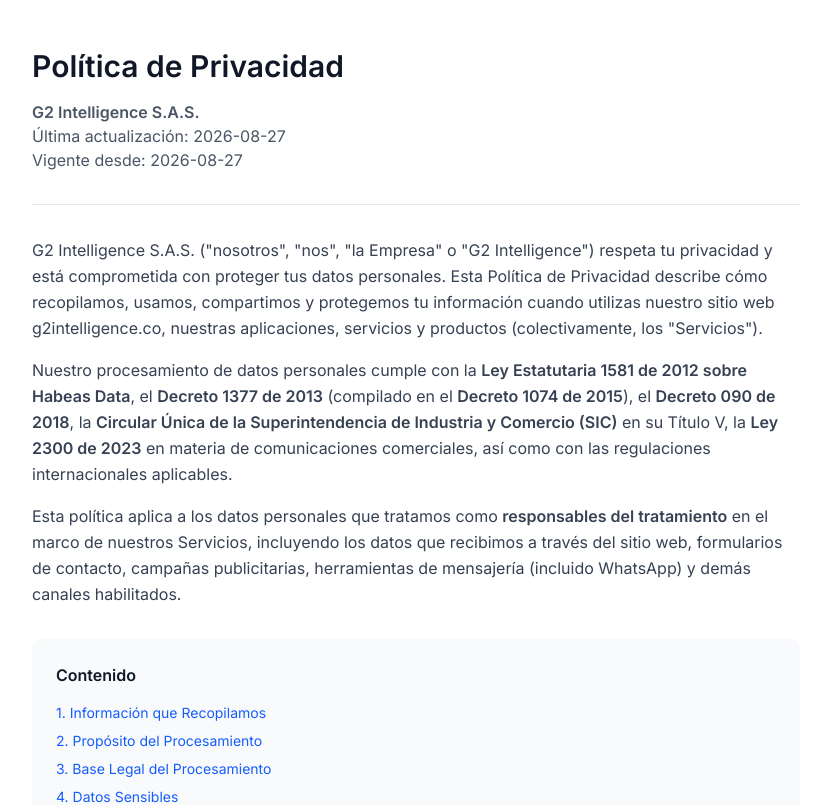
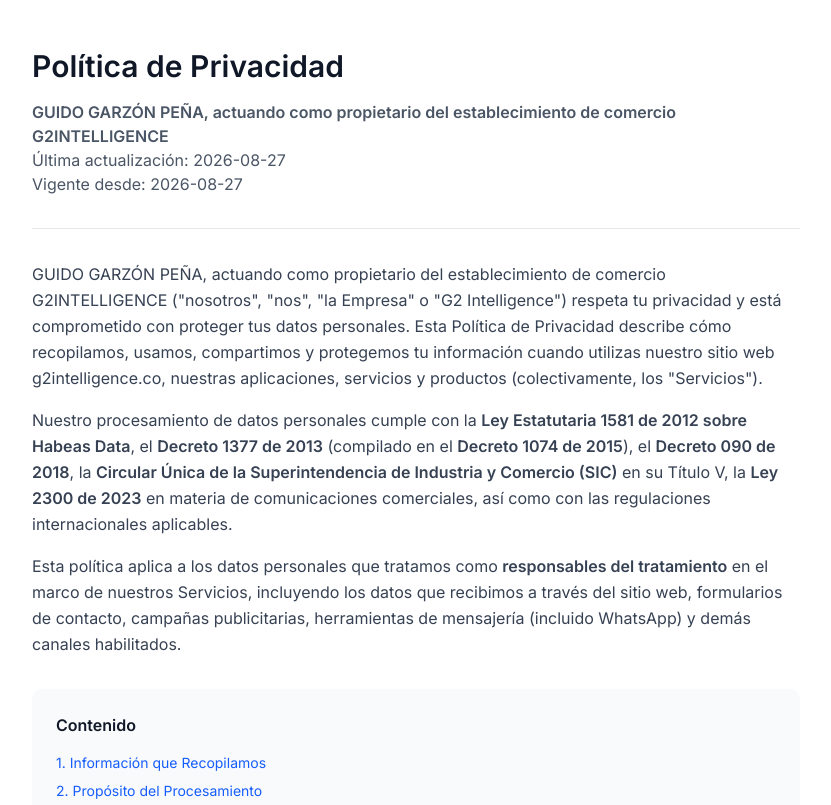
Before and after one commit to guidogar123/web_g2, a Next.js app in the folder sitio-g2-nextjs/: page /politica-privacidad in a window 1280 px wide. Shown: the top 805 px of the page, without its empty margins (224-1055 px from the left). Built offline with nearby package versions, Linux system fonts and the light colour scheme.

Commit message:
fix(legal): razón social correcta GUIDO GARZÓN PEÑA / G2INTELLIGENCE en páginas legales

```diff
--- a/sitio-g2-nextjs/src/app/politica-cookies/page.tsx
+++ b/sitio-g2-nextjs/src/app/politica-cookies/page.tsx
@@ -26,7 +26,7 @@
         <div className="mb-8 border-b border-gray-200 pb-8">
           <h1 className="text-3xl font-bold text-gray-900 mb-4">Política de Cookies</h1>
           <p className="text-gray-600">
-            <strong>G2 Intelligence S.A.S.</strong> (NIT 94527160-5)
+            <strong>GUIDO GARZÓN PEÑA</strong>, actuando como propietario del establecimiento de comercio <strong>G2INTELLIGENCE</strong> (NIT 94.527.160-5)
             <br />
             Última actualización: {lastUpdated}
             <br />
@@ -118,7 +118,7 @@
         {/* Footer */}
         <div className="mt-12 pt-8 border-t border-gray-200 text-center text-gray-600 text-sm">
           <p>
-            © 2026 G2 Intelligence S.A.S. Todos los derechos reservados.
+            © 2026 GUIDO GARZÓN PEÑA, actuando como propietario del establecimiento de comercio G2INTELLIGENCE. Todos los derechos reservados.
             <br />
             Última actualización: {lastUpdated}
           </p>
--- a/sitio-g2-nextjs/src/app/politica-privacidad/page.tsx
+++ b/sitio-g2-nextjs/src/app/politica-privacidad/page.tsx
@@ -34,7 +34,7 @@
         <div className="mb-8 border-b border-gray-200 pb-8">
           <h1 className="text-3xl font-bold text-gray-900 mb-4">Política de Privacidad</h1>
           <p className="text-gray-600">
-            <strong>G2 Intelligence S.A.S.</strong>
+            <strong>GUIDO GARZÓN PEÑA, actuando como propietario del establecimiento de comercio G2INTELLIGENCE</strong>
             <br />
             Última actualización: {lastUpdated}
             <br />
@@ -45,7 +45,7 @@
         {/* Intro */}
         <section className="mb-8">
           <p className="text-gray-700 leading-relaxed mb-4">
-            G2 Intelligence S.A.S. ("nosotros", "nos", "la Empresa" o "G2 Intelligence") respeta tu privacidad y está comprometida con proteger tus datos personales. Esta Política de Privacidad describe cómo recopilamos, usamos, compartimos y protegemos tu información cuando utilizas nuestro sitio web g2intelligence.co, nuestras aplicaciones, servicios y productos (colectivamente, los "Servicios").
+            GUIDO GARZÓN PEÑA, actuando como propietario del establecimiento de comercio G2INTELLIGENCE ("nosotros", "nos", "la Empresa" o "G2 Intelligence") respeta tu privacidad y está comprometido con proteger tus datos personales. Esta Política de Privacidad describe cómo recopilamos, usamos, compartimos y protegemos tu información cuando utilizas nuestro sitio web g2intelligence.co, nuestras aplicaciones, servicios y productos (colectivamente, los "Servicios").
           </p>
           <p className="text-gray-700 leading-relaxed mb-4">
             Nuestro procesamiento de datos personales cumple con la <strong>Ley Estatutaria 1581 de 2012 sobre Habeas Data</strong>, el <strong>Decreto 1377 de 2013</strong> (compilado en el <strong>Decreto 1074 de 2015</strong>), el <strong>Decreto 090 de 2018</strong>, la <strong>Circular Única de la Superintendencia de Industria y Comercio (SIC)</strong> en su Título V, la <strong>Ley 2300 de 2023</strong> en materia de comunicaciones comerciales, así como con las regulaciones internacionales aplicables.
@@ -384,7 +384,7 @@
 
           <div className="bg-gray-50 p-6 rounded-lg space-y-2">
             <p>
-              <strong>Empresa:</strong> G2 Intelligence S.A.S. (NIT 94527160-5)
+              <strong>Empresa:</strong> GUIDO GARZÓN PEÑA, actuando como propietario del establecimiento de comercio G2INTELLIGENCE (NIT 94.527.160-5)
             </p>
             <p>
               <strong>Correo Electrónico:</strong> <a href="mailto:privacidad@g2intelligence.co" className="text-blue-600 hover:underline">privacidad@g2intelligence.co</a>
@@ -408,7 +408,7 @@
         {/* Footer */}
         <div className="mt-12 pt-8 border-t border-gray-200 text-center text-gray-600 text-sm">
           <p>
-            © 2026 G2 Intelligence S.A.S. Todos los derechos reservados.
+            © 2026 GUIDO GARZÓN PEÑA, actuando como propietario del establecimiento de comercio G2INTELLIGENCE. Todos los derechos reservados.
             <br />
             Última actualización: {lastUpdated}
           </p>
--- a/sitio-g2-nextjs/src/app/terminos-servicio/page.tsx
+++ b/sitio-g2-nextjs/src/app/terminos-servicio/page.tsx
@@ -27,7 +27,7 @@
         <div className="mb-8 border-b border-gray-200 pb-8">
           <h1 className="text-3xl font-bold text-gray-900 mb-4">Términos de Servicio</h1>
           <p className="text-gray-600">
-            <strong>G2 Intelligence S.A.S.</strong>
+            <strong>GUIDO GARZÓN PEÑA, actuando como propietario del establecimiento de comercio G2INTELLIGENCE</strong>
             <br />
             Última actualización: {lastUpdated}
             <br />
@@ -38,7 +38,7 @@
         {/* Intro */}
         <section className="mb-8">
           <p className="text-gray-700 leading-relaxed mb-4">
-            Estos Términos de Servicio ("Términos") regulan el acceso y uso del sitio web g2intelligence.co, sus aplicaciones, productos y servicios (colectivamente, los "Servicios") ofrecidos por <strong>G2 Intelligence S.A.S.</strong> ("G2 Intelligence", "nosotros", "nos").
+            Estos Términos de Servicio ("Términos") regulan el acceso y uso del sitio web g2intelligence.co, sus aplicaciones, productos y servicios (colectivamente, los "Servicios") ofrecidos por <strong>GUIDO GARZÓN PEÑA, actuando como propietario del establecimiento de comercio G2INTELLIGENCE</strong> ("G2 Intelligence", "nosotros", "nos").
           </p>
           <p className="text-gray-700 leading-relaxed">
             Al acceder o utilizar nuestros Servicios, aceptas estos Términos en su totalidad. Si no estás de acuerdo con ellos, por favor no utilices nuestros Servicios.
@@ -148,7 +148,7 @@
           <h2 className="text-2xl font-bold text-gray-900 mb-4">12. Contacto</h2>
           <div className="bg-gray-50 p-6 rounded-lg space-y-2">
             <p>
-              <strong>Empresa:</strong> G2 Intelligence S.A.S. (NIT 94527160-5)
+              <strong>Empresa:</strong> GUIDO GARZÓN PEÑA, actuando como propietario del establecimiento de comercio G2INTELLIGENCE (NIT 94.527.160-5)
             </p>
             <p>
               <strong>Correo Electrónico:</strong> <a href="mailto:hola@g2intelligence.co" className="text-blue-600 hover:underline">hola@g2intelligence.co</a>
@@ -165,7 +165,7 @@
         {/* Footer */}
         <div className="mt-12 pt-8 border-t border-gray-200 text-center text-gray-600 text-sm">
           <p>
-            © 2026 G2 Intelligence S.A.S. Todos los derechos reservados.
+            © 2026 GUIDO GARZÓN PEÑA, actuando como propietario del establecimiento de comercio G2INTELLIGENCE. Todos los derechos reservados.
             <br />
             Última actualización: {lastUpdated}
           </p>
```
Also changed, not shown: 1 other file (tests, documents, lock files or other folders).
